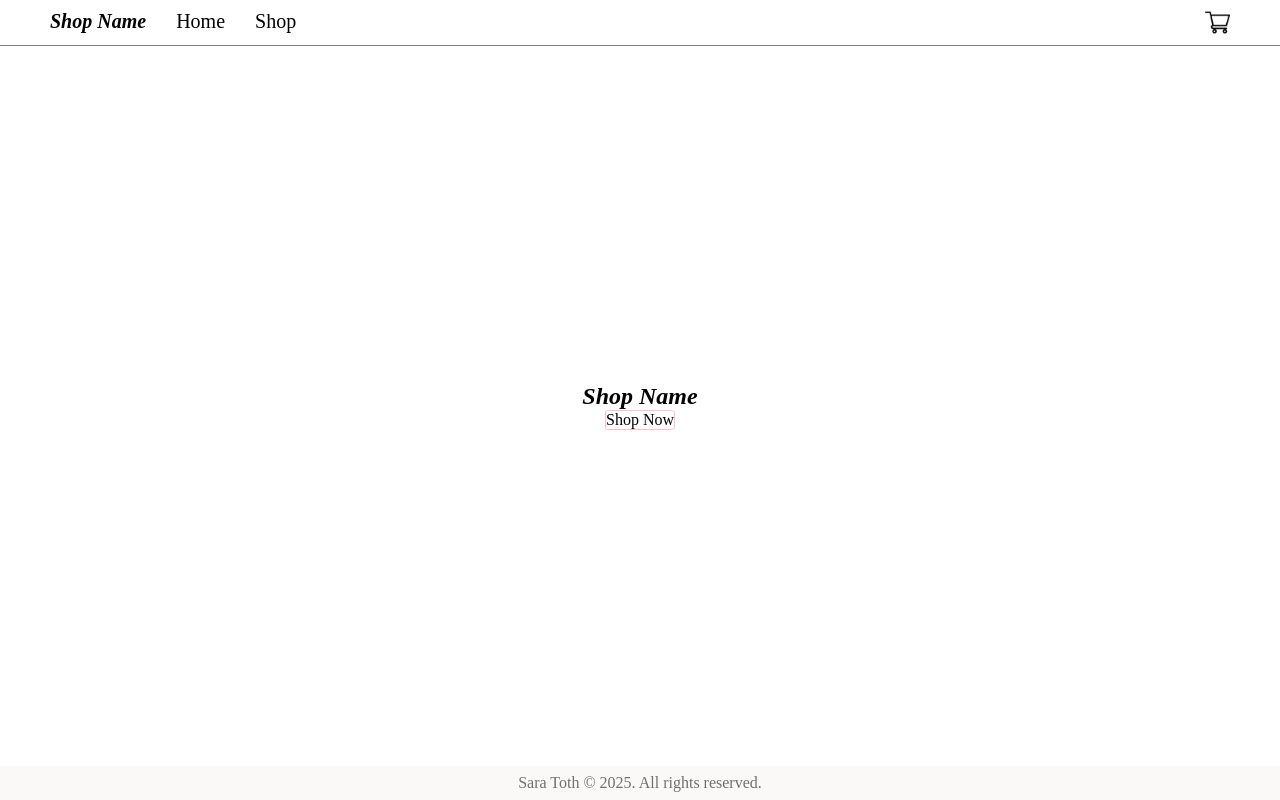
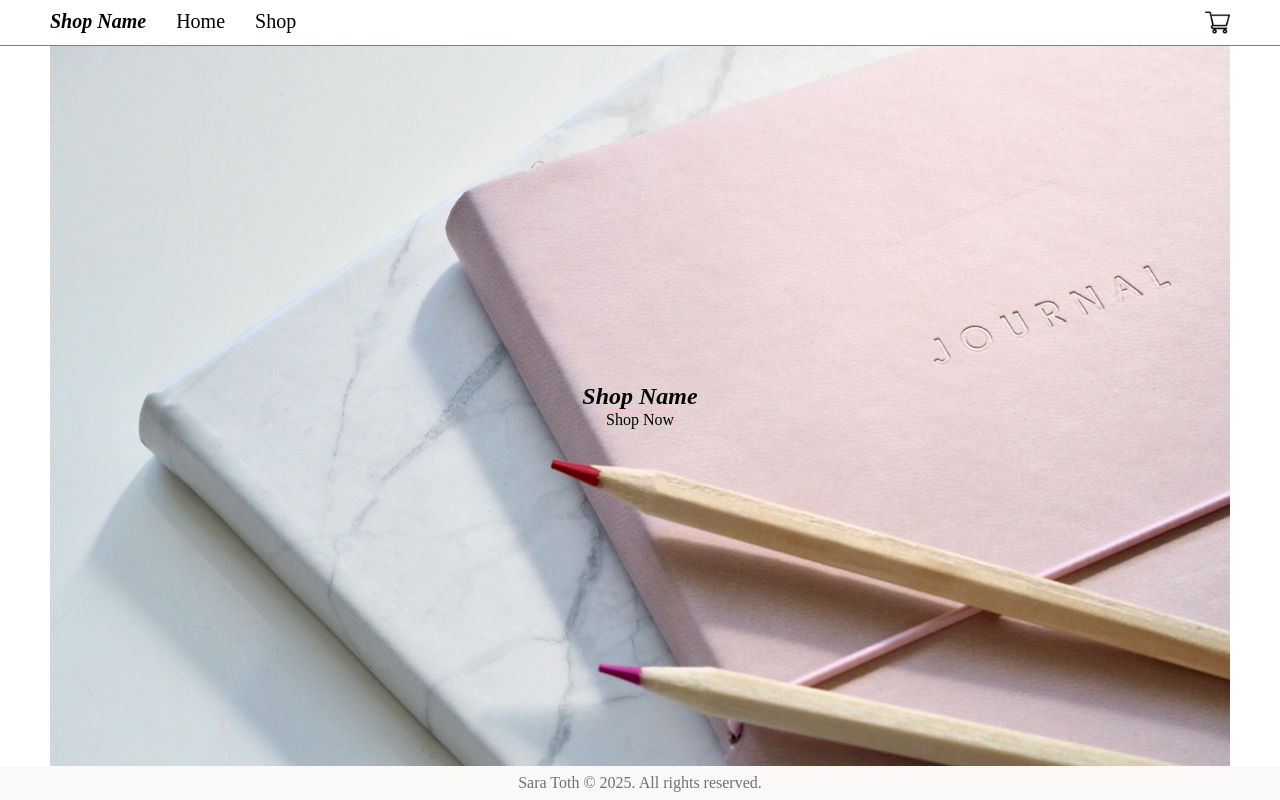
Before and after one commit to SaraToth/odin-react-shopping-cart, a React (Vite) app: page / in a window 1280 px wide. Built offline with nearby package versions, Linux system fonts and the light colour scheme.

Commit message:
Feat: Import a bgd img to project for Home page

```diff
--- a/src/pages/Home.module.css
+++ b/src/pages/Home.module.css
@@ -11,5 +11,8 @@ section {
     flex-direction: column;
     justify-content: center;
     align-items: center;
+    background-image: url("../assets/notebooks-bgd.jpg");
+    background-size: 100%;
+    background-repeat: no-repeat;
     /* needs background image */
 }
```
Also changed, not shown: src/assets/notebooks-bgd.jpg (added).
